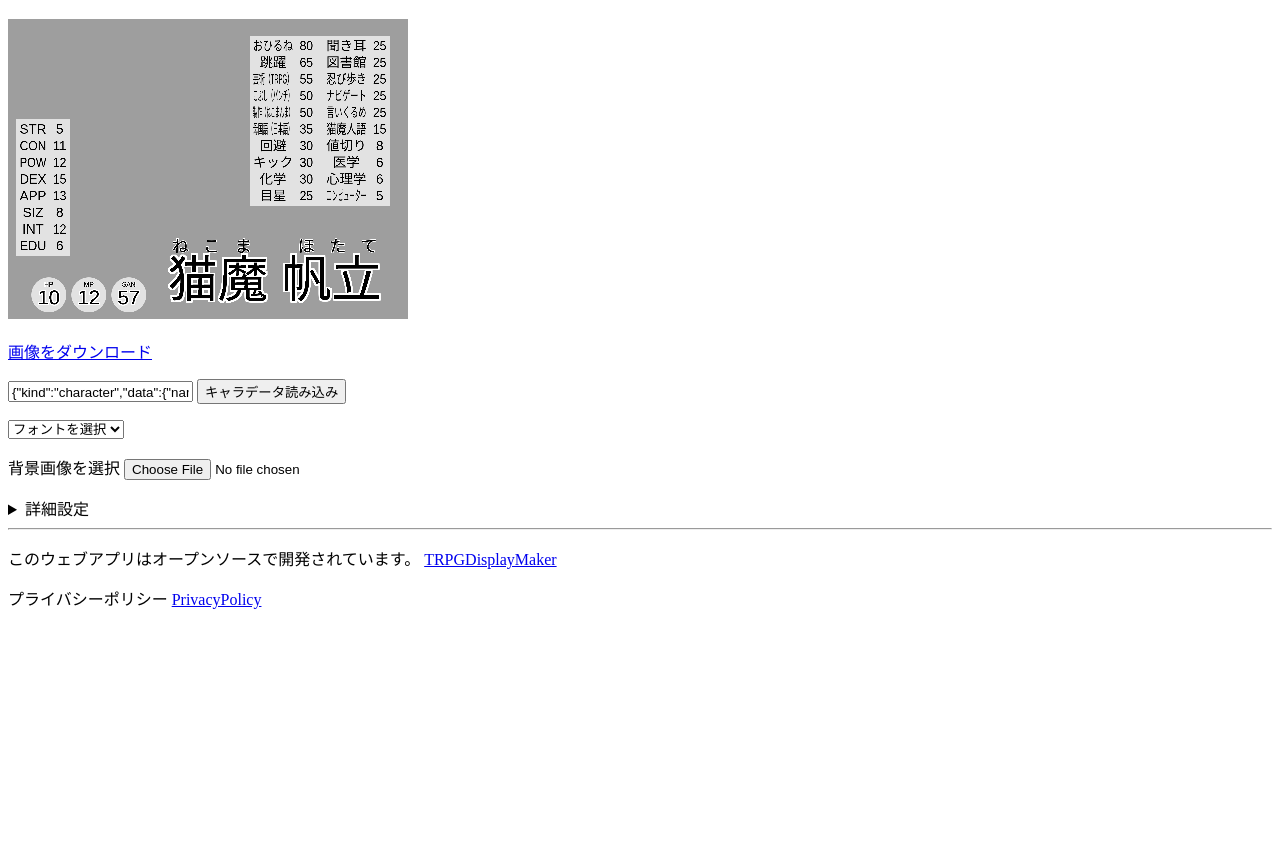
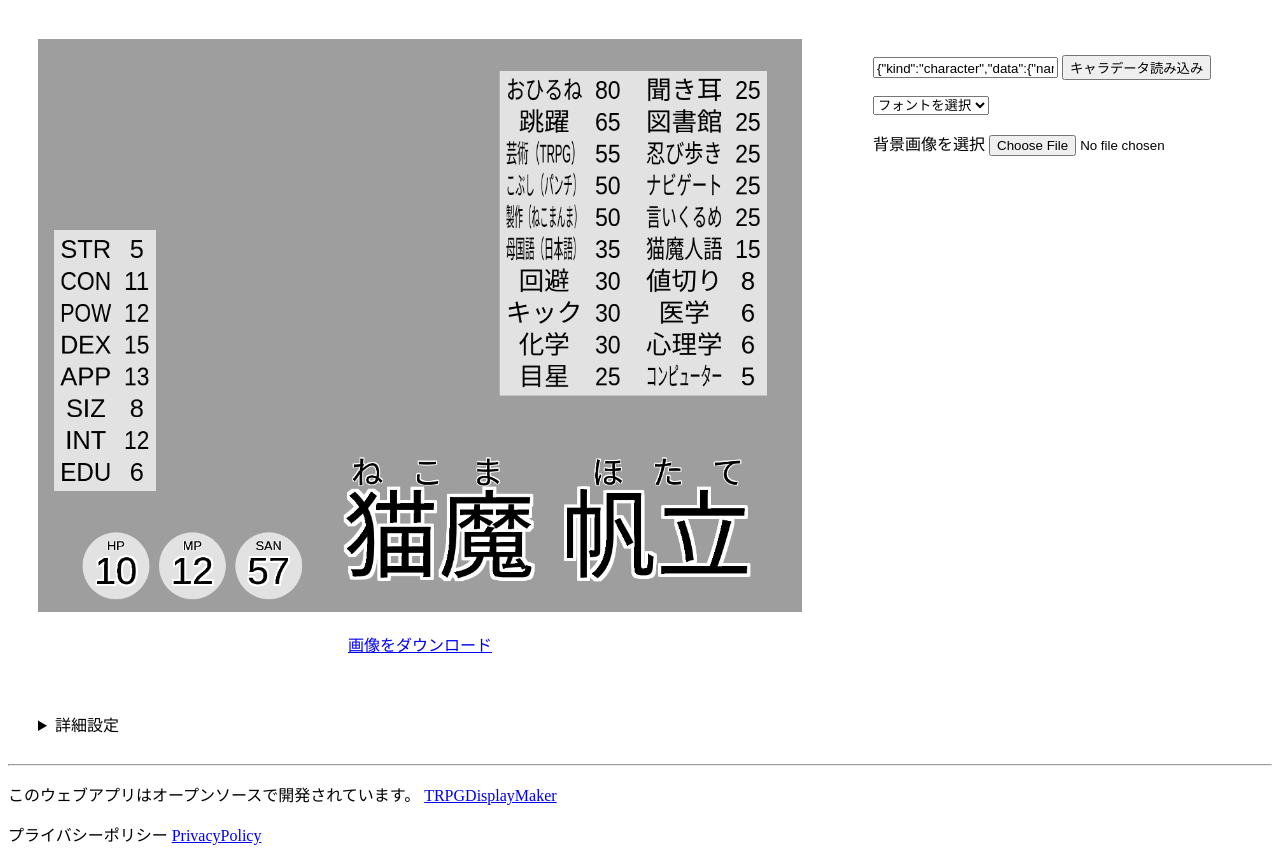
Before and after one commit to HhotateA/TRPGDisplayMaker, a website: page releases/index.html in a window 1280 px wide. Both pictures are taken after a click on the button "キャラデータ読み込み". Shown: the part 70-932 px from the top of the page. Before the commit the page ends 800 px from the top, so only its background shows below. Drawn offline with nearby package versions, Linux system fonts and the light colour scheme; a web font is replaced by a local one.

Commit message:
cssの追加

```diff
--- a/releases/index.html
+++ b/releases/index.html
@@ -2,7 +2,8 @@
 <html lang="ja" dir="ltr">
   <head>
     <meta charset="utf-8">
-    <link rel="stylesheet" href="sample.css">
+    <meta name="viewport" content="width=device-width, initial-scale=1">
+    <link rel="stylesheet" href="style.css" media="screen">
     <title>TRPGディスプレイメーカー</title>
     <!-- Google tag (gtag.js) -->
     <script async src="https://www.googletagmanager.com/gtag/js?id=G-514KTPNGCB"></script>
@@ -18,12 +19,17 @@
     <script src="index.js"></script>
   </head>
   <body>
+    <div class="container-lg px-3 my-5 markdown-body">
     <h1>TRPGディスプレイメーカー</h1>
+
+    <div class="left">
       <canvas id="preview"></canvas>
       <p>
         <a id="download" href="#" download="chara.png">画像をダウンロード</a>
       </p>
+    </div>
 
+    <div class="right">
       <p>
           <input type="text" id="jsonInput" value='{"kind":"character","data":{"name":"猫魔 帆立 (ねこま ほたて)","initiative":15,"iconUrl":"https://charas.hhotatea.com/imgs/hotate_4.png","commands":"1d100<={SAN} 【正気度ロール】\nCCB<=60 【アイデア】\nCCB<=60 【幸運】\nCCB<=30 【知識】\nCCB<=25 【目星】\nCCB<=25 【聞き耳】\nCCB<=25 【図書館】\nCCB<=30 【回避】\nCCB<=50 【こぶし（パンチ）】\nCCB<=30 【キック】\nCCB<=25 【忍び歩き】\nCCB<=50 【製作（ねこまんま）】\nCCB<=65 【跳躍】\nCCB<=25 【ナビゲート】\nCCB<=25 【言いくるめ】\nCCB<=8 【値切り】\nCCB<=35 【母国語（日本語）】\nCCB<=15 【猫魔人語】\nCCB<=6 【医学】\nCCB<=30 【化学】\nCCB<=55 【芸術（TRPG）】\nCCB<=5 【コンピューター】\nCCB<=6 【心理学】\nCCB<=2 【人類学】\nCCB<=2 【生物学】\nCCB<=2 【地質学】\nCCB<=2 【電子工学】\nCCB<=2 【天文学】\nCCB<=80 【おひるね】\n1d3-1D4 【ダメージ判定】\n1d4-1D4 【ダメージ判定】\n1d6-1D4 【ダメージ判定】\nCCB<={STR}*5 【STR × 5】\nCCB<={CON}*5 【CON × 5】\nCCB<={POW}*5 【POW × 5】\nCCB<={DEX}*5 【DEX × 5】\nCCB<={APP}*5 【APP × 5】\nCCB<={SIZ}*5 【SIZ × 5】\nCCB<={INT}*5 【INT × 5】\nCCB<={EDU}*5 【EDU × 5】\n","status":[{"label":"HP","value":10,"max":10},{"label":"MP","value":12,"max":12},{"label":"SAN","value":57,"max":99}],"params":[{"label":"STR","value":"5"},{"label":"CON","value":"11"},{"label":"POW","value":"12"},{"label":"DEX","value":"15"},{"label":"APP","value":"13"},{"label":"SIZ","value":"8"},{"label":"INT","value":"12"},{"label":"EDU","value":"6"}],"color":"#ffdbed"}}' >
           <button id="loadButton" name="loadButton">キャラデータ読み込み</button>
@@ -32,9 +38,10 @@
       <select id="fontSelect">
         <option value="arial">フォントを選択</option>
       </select>
+      <p> 背景画像を選択 <input id="bgInput" name="bgInput" type="file" accept="image/jpeg,image/png"> </p>
+    </div>
 
-    <p> 背景画像を選択 <input id="bgInput" name="bgInput" type="file" accept="image/jpeg,image/png"> </p>
-
+    <div class="center">
       <details>
         <summary>詳細設定</summary>
         <div>
@@ -145,10 +152,12 @@
           furigana:<input type="text" id="furiganaInput" name="furiganaInput">
         </div>
       </details>
+    </div>
 
     <hr>
 
     <p>このウェブアプリはオープンソースで開発されています。 <a href="https://github.com/HhotateA/TRPGDisplayMaker"> TRPGDisplayMaker </a></p>
     <p>プライバシーポリシー <a href="https://hhotatea.com/privacypolicy.html"> PrivacyPolicy </a></p>
+  </div>
   </body>
 </html>
--- a/releases/scripts/drawCanvas.js
+++ b/releases/scripts/drawCanvas.js
@@ -50,11 +50,9 @@ class DrawCanvas {
         return this.getRect(status,posx,posy,size,labelWidth,valueWidth,margin);
     }
 
-    resetCanvas(width,height,scale,color = "#ccc"){
+    resetCanvas(width,height,color = "#ccc"){
         this.canvas.width = width;
         this.canvas.height = height;
-        this.canvas.style.width = width/scale+`px`;
-        this.canvas.style.height = height/scale+`px`;
         this.ctx.beginPath();
         this.ctx.fillStyle = color;
         this.ctx.fillRect(0, 0, 1200, 900);
--- a/releases/scripts/main.js
+++ b/releases/scripts/main.js
@@ -13,7 +13,7 @@ var nameRect = new Rect(800,725,1,1);
 var iconRect = new Rect(0,0,1,1);
 var canvasWidth = 1200;
 var canvasHeight = 900;
-var canvasScale = 3;
+var canvasScale = 1;
 
 $(function() {
     // フォントの読み込み。
@@ -27,7 +27,8 @@ $(function() {
     // ↑ 新たなフォントはここに追加する。
 
     loadBackground("https://hhotatea.github.io/TRPGDisplayMaker/imgs/BGSample.jpg");
-    draw.resetCanvas(canvasWidth,canvasHeight,canvasScale);
+    resizeCanvas();
+    draw.resetCanvas(canvasWidth,canvasHeight);
 });
 
 async function loadBackground(url) {
@@ -81,6 +82,19 @@ $('#bgInput').change(function(){
     }
     fr.readAsDataURL(file);
 });
+
+$(window).resize(function(){
+    resizeCanvas();
+});
+function resizeCanvas(){
+    if(document.body.clientWidth > 925){
+        canvasScale = canvasWidth/(document.body.clientWidth-500);
+    }else{
+        canvasScale = canvasWidth/(document.body.clientWidth-50);
+    }
+    canvas.style.width = canvasWidth/canvasScale+`px`;
+    canvas.style.height = canvasHeight/canvasScale+`px`;
+}
 // #endregion
 
 // #region load
@@ -218,7 +232,7 @@ async function drawCanvas(){
     drawCharadatas();
 }
 async function reloadCanvas(){
-    draw.resetCanvas(canvasWidth,canvasHeight,canvasScale);
+    draw.resetCanvas(canvasWidth,canvasHeight);
     await getData();
     drawCharadatas();
 }
@@ -257,7 +271,7 @@ function drawCharadatas(){
     }
 }
 function drawBackGroundIO(){
-    draw.resetCanvas(canvasWidth,canvasHeight,canvasScale,$("#bgColor").val());
+    draw.resetCanvas(canvasWidth,canvasHeight,$("#bgColor").val());
     if($("#bgToggle").prop('checked')){
         draw.drawBackGround(backGround,
             Number($("#bgXInput").val()),
--- /dev/null
+++ b/releases/style.css
@@ -0,0 +1,39 @@
+@media screen and (max-width: 900px) {
+    .left{
+        float: center;
+        padding: 20px 30px;
+        text-align: center;
+    }
+
+    .right{
+        float: center;
+        padding: auto;
+        text-align: center;
+    }
+
+    .center{
+        clear: both;
+        padding: 20px 30px;
+        text-align: left;
+    }
+}
+
+@media screen and (min-width: 900px) {
+    .left{
+        float: left;
+        padding: 20px 30px;
+        text-align: center;
+    }
+
+    .right{
+        float: right;
+        padding: 20px 30px;
+        text-align: left;
+    }
+
+    .center{
+        clear: both;
+        padding: 20px 30px;
+        text-align: left;
+    }
+}
```
Lines whose indentation alone changed are shown as unchanged.
